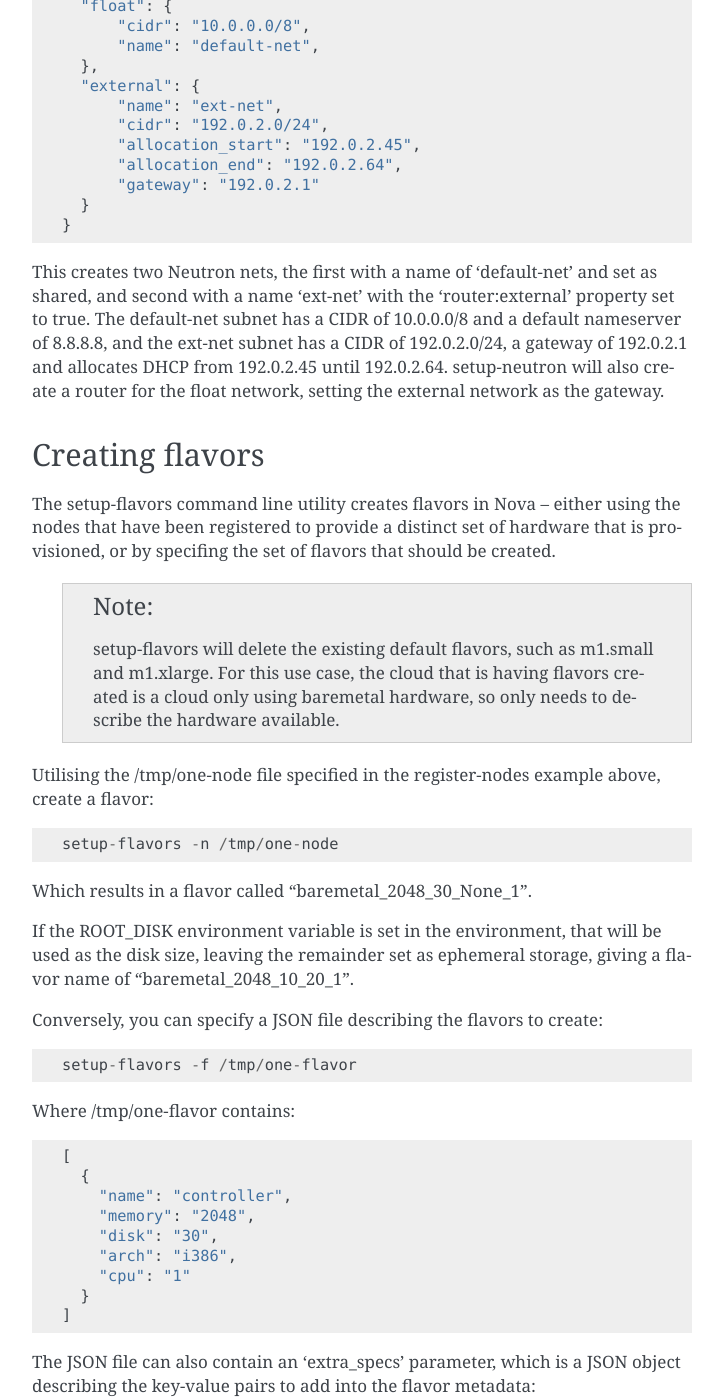
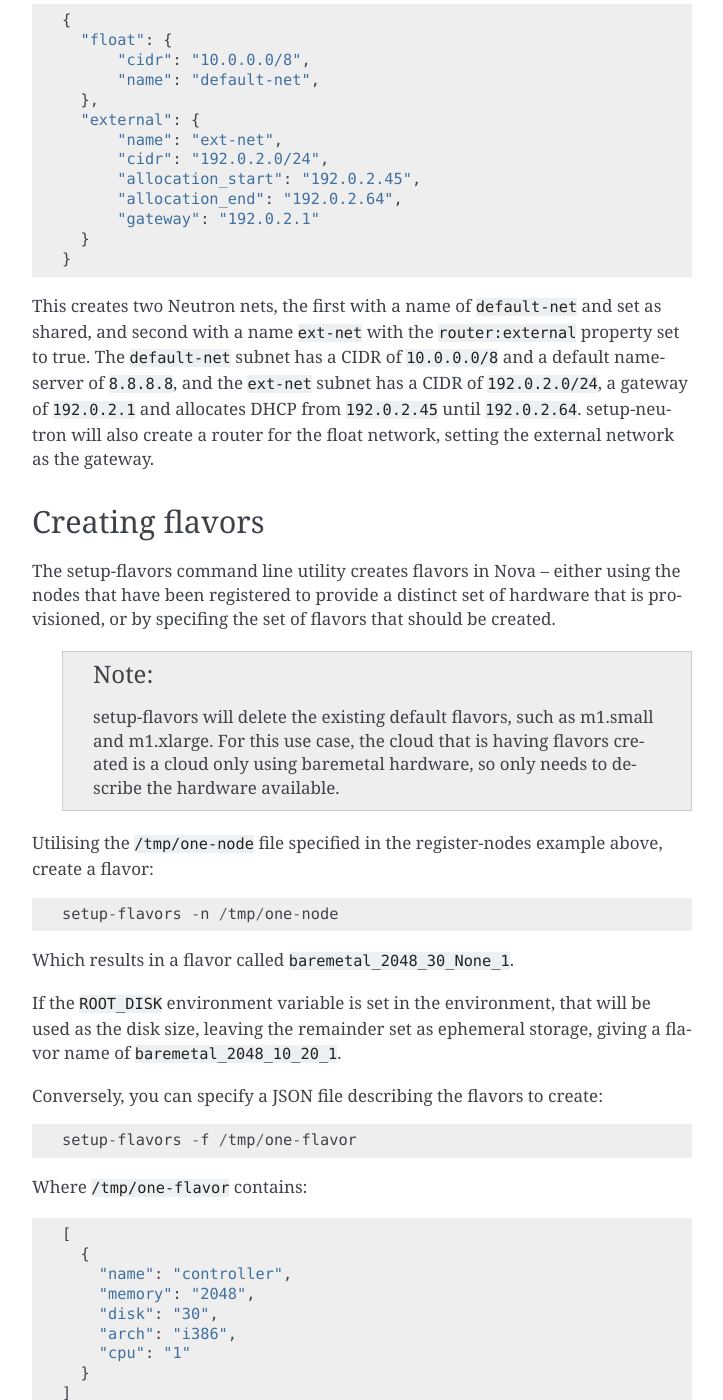
Before and after one commit to openstack-archive/os-cloud-config, a Sphinx documentation site: the page built from doc/source/usage.rst, in a window 1280 px wide and 1400 px high, scrolled down 4075 px. Shown: the whole window, without its empty margins (388-1111 px from the left). Built offline with Sphinx 7.4.7, drawn with Linux system fonts in a browser that asks for light colours; some of the changed text lies outside the part shown.

Commit message:
Clean up usage.rst
Various changes to help usage.rst make more use of RST features,
particular inline code snippets.

The intent here is mostly to make the doc more readable by being more
clear about which values are exact filenames, exact network names, and
so on.

Change-Id: Ic7335379a3c036a1265cac7032042fa351d5606e

```diff
--- a/doc/source/usage.rst
+++ b/doc/source/usage.rst
@@ -10,7 +10,7 @@ To use os-cloud-config in a project::
 Initializing Keystone for a host
 -----------------------------------
 
-The init-keystone command line utility initializes Keystone for use with normal
+The ``init-keystone`` command line utility initializes Keystone for use with normal
 authentication by creating the admin and service tenants, the admin role, the
 admin user, configure certificates and finally registers the initial identity
 endpoint.
@@ -25,15 +25,15 @@ For example::
 
     init-keystone -o 192.0.2.1 -t unset -e admin@example.com -p unset -u root
 
-That acts on the 192.0.2.1 host, sets the admin token and the admin password
-to the string "unset", the admin e-mail address to "admin@example.com", and
+That acts on the host ``192.0.2.1``, sets the admin token and the admin password
+to the string ``unset``, the admin e-mail address to ``admin@example.com``, and
 uses the root user to connect to the host via ssh to configure certificates.
 
 --------------------------------------------
 Registering nodes with a baremetal service
 --------------------------------------------
 
-The register-nodes command line utility supports registering nodes with
+The ``register-nodes`` command line utility supports registering nodes with
 either Ironic or Nova-baremetal. Ironic will be used if the Ironic service
 is registered with Keystone.
 
@@ -61,7 +61,7 @@ For example::
 
     register-nodes -s seed -n /tmp/one-node
 
-Where /tmp/one-node contains::
+Where ``/tmp/one-node`` contains::
 
     [
       {
@@ -83,7 +83,7 @@ Where /tmp/one-node contains::
 Generating keys and certificates for use with Keystone PKI
 ----------------------------------------------------------
 
-The generate-keystone-pki command line utility generates keys and certificates
+The ``generate-keystone-pki`` command line utility generates keys and certificates
 which Keystone uses for signing authentication tokens.
 
 - Keys and certificates can be generated into separate files::
@@ -91,13 +91,13 @@ which Keystone uses for signing authentication tokens.
     generate-keystone-pki /tmp/certificates
 
   That creates four files with signing and CA keys and certificates in
-  /tmp/certificates directory.
+  ``/tmp/certificates`` directory.
 
 - Key and certificates can be generated into heat environment file::
 
     generate-keystone-pki -j overcloud-env.json
 
-  That adds following values into overcloud-env.json file::
+  That adds following values into ``overcloud-env.json`` file::
 
     {
       "parameters": {
@@ -129,7 +129,7 @@ which Keystone uses for signing authentication tokens.
 Setting up networking
 ---------------------
 
-The setup-neutron command line utility allows setting up of a physical control
+The ``setup-neutron`` command line utility allows setting up of a physical control
 plane network suitable for deployment clouds, or an external network with an
 internal floating network suitable for workload clouds.
 
@@ -137,7 +137,7 @@ The network JSON argument allows specifying the network(s) to be created::
 
     setup-neutron -n /tmp/ctlplane
 
-Where /tmp/ctlplane contains::
+Where ``/tmp/ctlplane`` contains::
 
     {
       "physical": {
@@ -150,16 +150,16 @@ Where /tmp/ctlplane contains::
       }
     }
 
-This will create a Neutron flat net with a name of 'ctlplane', and a subnet
-with a CIDR of '192.0.2.0/24', a metadata server and gateway of '192.0.2.1',
-and will allocate DHCP leases in the range of '192.0.2.2' to '192.0.2.20', as
-well as adding a route for 169.254.169.254/32.
+This will create a Neutron flat net with a name of ``ctlplane``, and a subnet
+with a CIDR of ``192.0.2.0/24``, a metadata server and gateway of ``192.0.2.1``,
+and will allocate DHCP leases in the range of ``192.0.2.2`` to ``192.0.2.20``, as
+well as adding a route for ``169.254.169.254/32``.
 
 setup-neutron also supports datacentre networks that require 802.1Q VLAN tags::
 
     setup-neutron -n /tmp/ctlplane-dc
 
-Where /tmp/ctlplane-dc contains::
+Where ``/tmp/ctlplane-dc`` contains::
 
     {
       "physical": {
@@ -173,14 +173,14 @@ Where /tmp/ctlplane-dc contains::
       }
     }
 
-This creates a Neutron datacentre 'net' using VLAN tag 25, with the same
+This creates a Neutron datacentre ``net`` using VLAN tag ``25``, with the same
 details as the flat network created above.
 
 setup-neutron can also create two networks suitable for workload clouds::
 
     setup-neutron -n /tmp/float
 
-Where /tmp/float contains::
+Where ``/tmp/float`` contains::
 
     {
       "float": {
@@ -196,13 +196,13 @@ Where /tmp/float contains::
       }
     }
 
-This creates two Neutron nets, the first with a name of 'default-net' and set
-as shared, and second with a name 'ext-net' with the 'router:external'
-property set to true. The default-net subnet has a CIDR of 10.0.0.0/8 and a
-default nameserver of 8.8.8.8, and the ext-net subnet has a CIDR of
-192.0.2.0/24, a gateway of 192.0.2.1 and allocates DHCP from 192.0.2.45 until
-192.0.2.64. setup-neutron will also create a router for the float network,
-setting the external network as the gateway.
+This creates two Neutron nets, the first with a name of ``default-net`` and
+set as shared, and second with a name ``ext-net`` with the ``router:external``
+property set to true. The ``default-net`` subnet has a CIDR of ``10.0.0.0/8`` and a
+default nameserver of ``8.8.8.8``, and the ``ext-net`` subnet has a CIDR of
+``192.0.2.0/24``, a gateway of ``192.0.2.1`` and allocates DHCP from
+``192.0.2.45`` until ``192.0.2.64``. setup-neutron will also create a router
+for the float network, setting the external network as the gateway.
 
 ----------------
 Creating flavors
@@ -219,22 +219,22 @@ is provisioned, or by specifing the set of flavors that should be created.
     is a cloud only using baremetal hardware, so only needs to describe the
     hardware available.
 
-Utilising the /tmp/one-node file specified in the register-nodes example
+Utilising the ``/tmp/one-node`` file specified in the register-nodes example
 above, create a flavor::
 
     setup-flavors -n /tmp/one-node
 
-Which results in a flavor called "baremetal_2048_30_None_1".
+Which results in a flavor called ``baremetal_2048_30_None_1``.
 
-If the ROOT_DISK environment variable is set in the environment, that will be
+If the ``ROOT_DISK`` environment variable is set in the environment, that will be
 used as the disk size, leaving the remainder set as ephemeral storage, giving
-a flavor name of "baremetal_2048_10_20_1".
+a flavor name of ``baremetal_2048_10_20_1``.
 
 Conversely, you can specify a JSON file describing the flavors to create::
 
     setup-flavors -f /tmp/one-flavor
 
-Where /tmp/one-flavor contains::
+Where ``/tmp/one-flavor`` contains::
 
     [
       {
@@ -246,7 +246,7 @@ Where /tmp/one-flavor contains::
       }
     ]
 
-The JSON file can also contain an 'extra_specs' parameter, which is a JSON
+The JSON file can also contain an ``extra_specs`` parameter, which is a JSON
 object describing the key-value pairs to add into the flavor metadata::
 
     [
```
